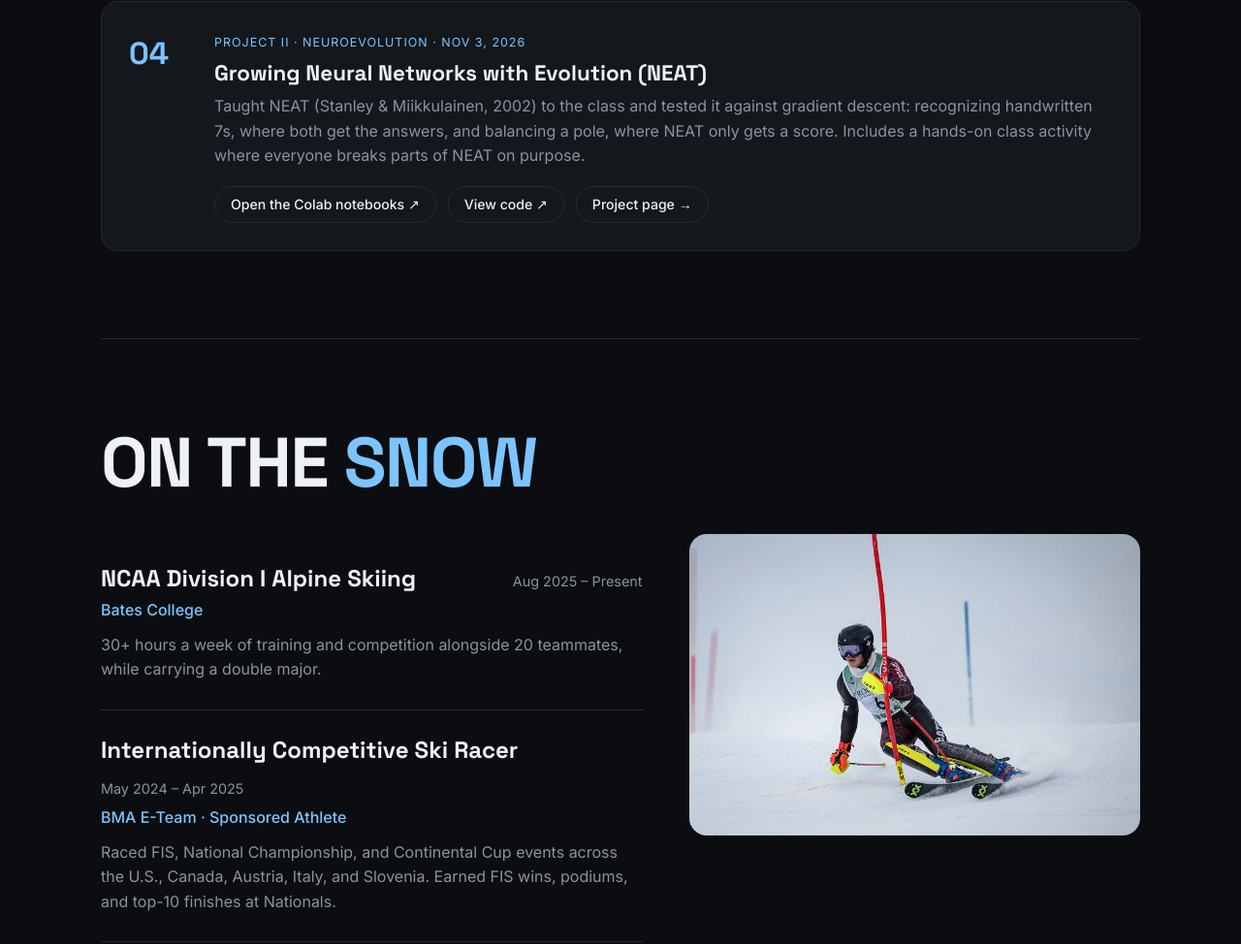
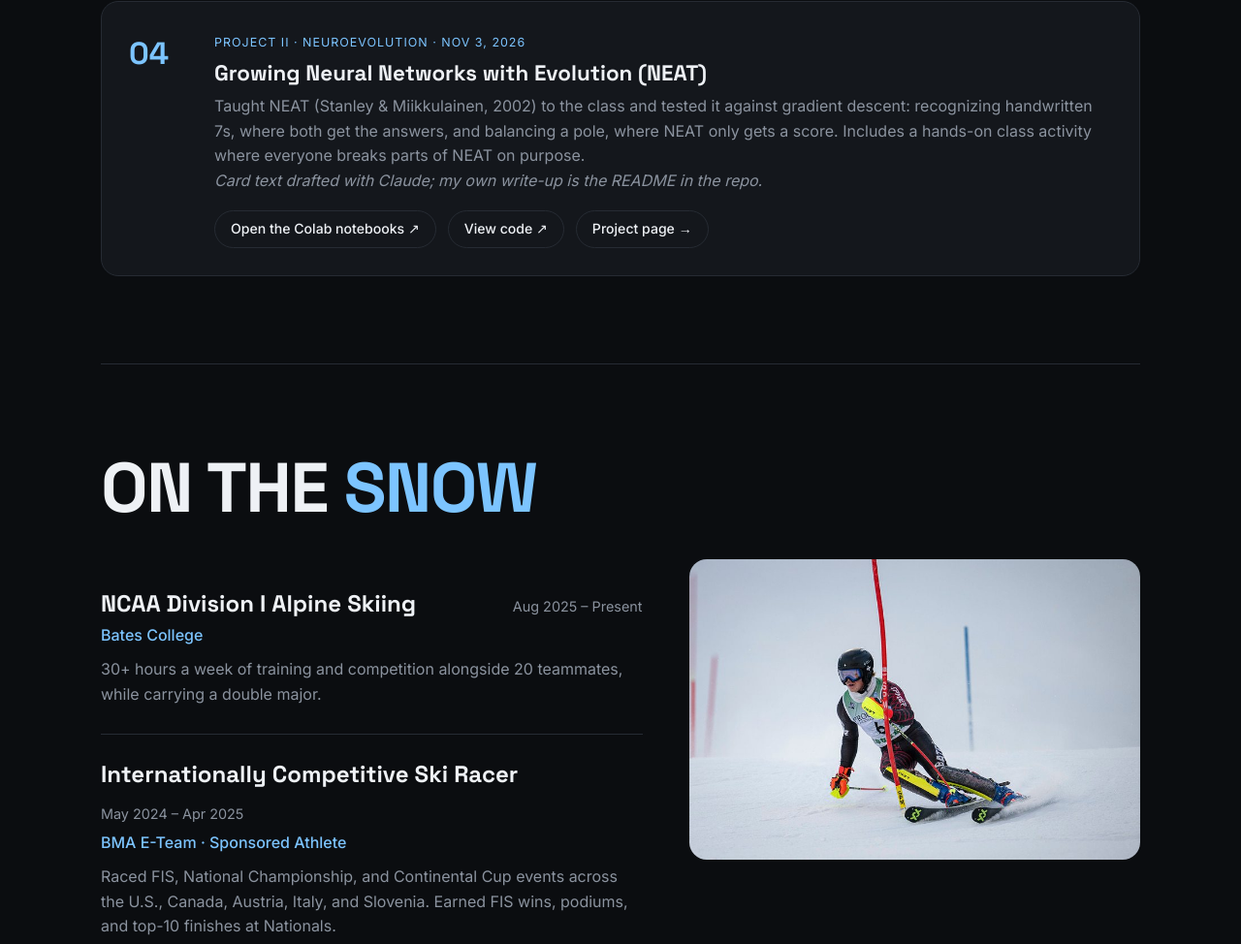
Before and after one commit to krobin2005/myportfolio, a plain HTML site: page index.html in a window 1280 px wide. Shown: the part 6602-7576 px from the top of the page at 97% size. Drawn offline with Linux system fonts and the light colour scheme.

Commit message:
Add GenAI disclosure to Project II learning card

```diff
--- a/index.html
+++ b/index.html
@@ -350,6 +350,7 @@
               recognizing handwritten 7s, where both get the answers, and balancing a pole, where NEAT only gets a
               score. Includes a hands-on class activity where everyone breaks parts of NEAT on purpose.
             </p>
+            <p><em>Card text drafted with Claude; my own write-up is the README in the repo.</em></p>
             <div class="learn-links">
               <a href="https://drive.google.com/drive/folders/1dByDDjGweoe4XN2JgvP6EBS0tSClyiiS" target="_blank" rel="noopener">Open the Colab notebooks &nearr;</a>
               <a href="https://github.com/krobin2005/neat-neuroevolution" target="_blank" rel="noopener">View code &nearr;</a>
```
